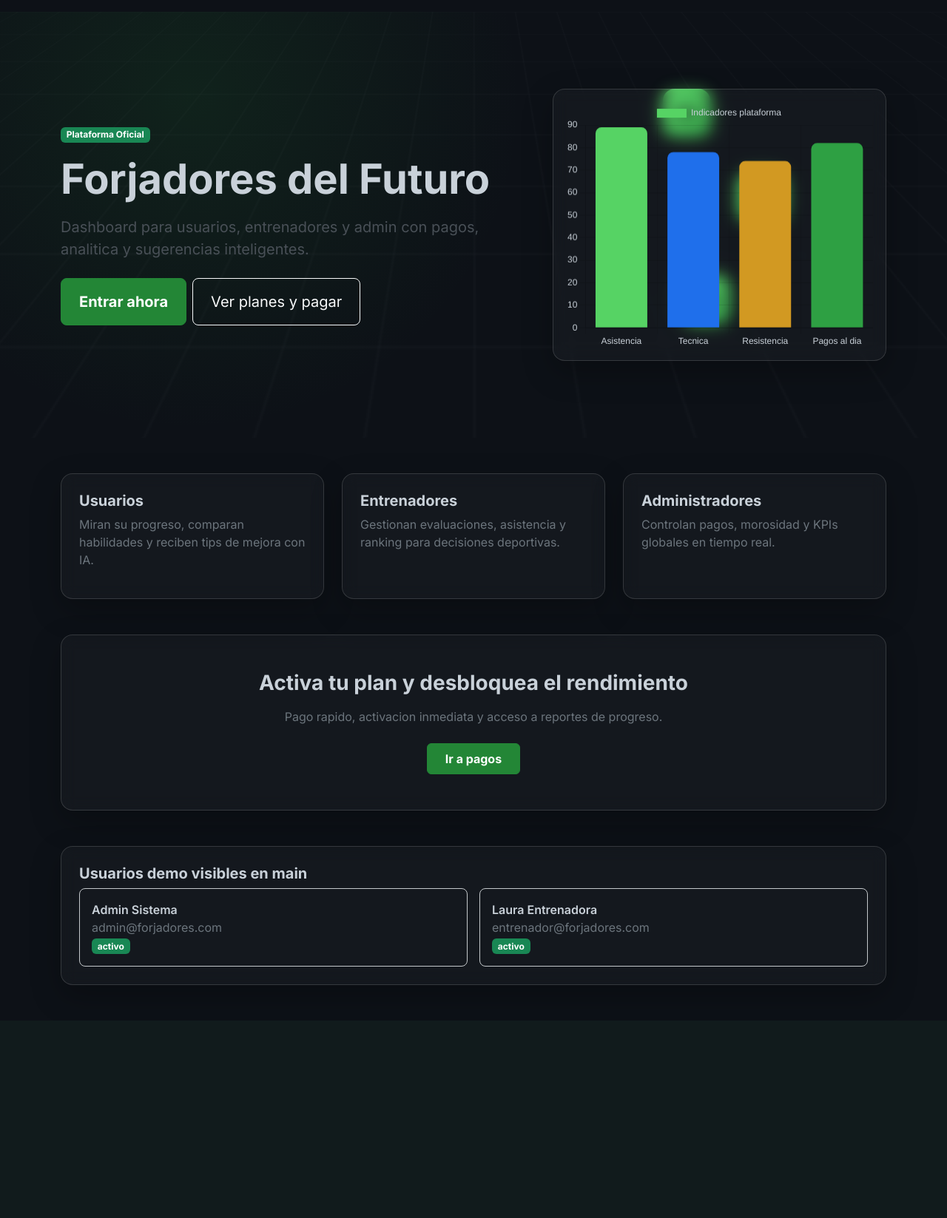
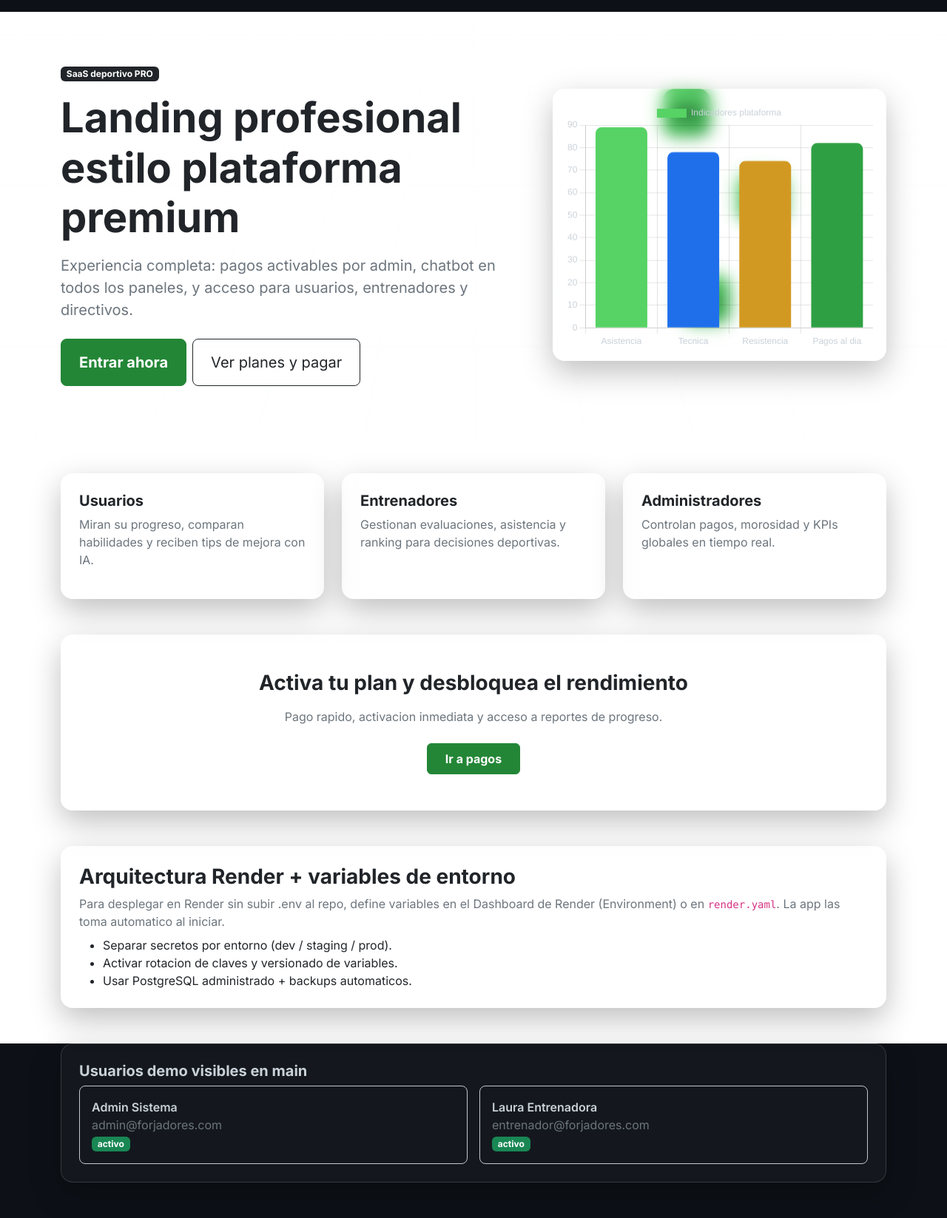
Before and after one commit to theleonw/proyecto-grado, a Flask app: page / in a window 1280 px wide. Shown: the part 57-1704 px from the top of the page at 74% size. Before the commit the page ends 1405 px from the top, so only its background shows below. Run offline with Flask 3, Linux system fonts and the light colour scheme.

Commit message:
Mejora paneles: activar pagos, chatbot UI y nueva landing

```diff
--- a/app/static/css/estilos.css
+++ b/app/static/css/estilos.css
@@ -41,6 +41,13 @@
   min-height: 72vh;
   overflow: hidden;
   background: radial-gradient(circle at 20% 20%, rgba(35,134,54,.15), transparent 40%), #0d1117;
+}
+
+.hero-whop {
+  position: relative;
+  min-height: 72vh;
+  overflow: hidden;
+  background: #ffffff;
 }
 
 .hero-grid {
@@ -104,6 +111,15 @@
 
 .coach-btn { transition: transform .3s ease; }
 .coach-btn:hover { transform: scale(1.08); }
+
+.chat-widget-mini {
+  border: 1px solid #30363d;
+  border-radius: 12px;
+  padding: 12px;
+  background: rgba(13,17,23,.65);
+  display: grid;
+  gap: 8px;
+}
 
 .fade-in-up { animation: fadeUp .55s ease both; }
 @keyframes fadeUp { from { opacity:0; transform: translateY(12px);} to { opacity:1; transform: translateY(0);} }
--- a/app/templates/pagina/index.html
+++ b/app/templates/pagina/index.html
@@ -3,7 +3,7 @@
 {% block title %}Inicio | Forjadores del Futuro{% endblock %}
 
 {% block content %}
-<section class="hero-github d-flex align-items-center">
+<section class="hero-whop d-flex align-items-center">
   <div class="hero-grid"></div>
   <div class="floating-logo logo-a">FBC</div>
   <div class="floating-logo logo-b">SUB</div>
@@ -12,12 +12,12 @@
   <div class="container py-5 position-relative">
     <div class="row align-items-center g-4">
       <div class="col-lg-7" data-aos="fade-up">
-        <span class="badge bg-success mb-3">Plataforma Oficial</span>
-        <h1 class="display-4 fw-bold mb-3">Forjadores del Futuro</h1>
-        <p class="lead text-light-emphasis mb-4">Dashboard para usuarios, entrenadores y admin con pagos, analitica y sugerencias inteligentes.</p>
+        <span class="badge bg-dark mb-3">SaaS deportivo PRO</span>
+        <h1 class="display-4 fw-bold mb-3 text-dark">Landing profesional estilo plataforma premium</h1>
+        <p class="lead text-secondary mb-4">Experiencia completa: pagos activables por admin, chatbot en todos los paneles, y acceso para usuarios, entrenadores y directivos.</p>
         <div class="d-flex gap-2 flex-wrap">
           <a href="{{ url_for('auth.login') }}" class="btn btn-grama btn-lg px-4 py-3">Entrar ahora</a>
-          <a href="{{ url_for('portal.pago') }}" class="btn btn-outline-light btn-lg px-4 py-3">Ver planes y pagar</a>
+          <a href="{{ url_for('portal.pago') }}" class="btn btn-outline-dark btn-lg px-4 py-3">Ver planes y pagar</a>
         </div>
       </div>
       <div class="col-lg-5" data-aos="fade-up" data-aos-delay="120">
@@ -29,7 +29,7 @@
   </div>
 </section>
 
-<section class="py-5">
+<section class="py-5 bg-white text-dark">
   <div class="container">
     <div class="row g-4">
       <div class="col-lg-4" data-aos="flip-left">
@@ -54,12 +54,26 @@
   </div>
 </section>
 
-<section class="pb-5">
+<section class="pb-5 bg-white text-dark">
   <div class="container" data-aos="fade-up">
     <div class="glass-card p-4 p-md-5 text-center">
       <h3 class="fw-bold mb-3">Activa tu plan y desbloquea el rendimiento</h3>
       <p class="text-secondary mb-4">Pago rapido, activacion inmediata y acceso a reportes de progreso.</p>
       <a href="{{ url_for('portal.pago') }}" class="btn btn-grama px-4 py-2">Ir a pagos</a>
+    </div>
+  </div>
+</section>
+
+<section class="pb-5 bg-white text-dark">
+  <div class="container">
+    <div class="glass-card p-4">
+      <h3 class="fw-bold">Arquitectura Render + variables de entorno</h3>
+      <p class="text-secondary mb-2">Para desplegar en Render sin subir .env al repo, define variables en el Dashboard de Render (Environment) o en <code>render.yaml</code>. La app las toma automatico al iniciar.</p>
+      <ul class="mb-0">
+        <li>Separar secretos por entorno (dev / staging / prod).</li>
+        <li>Activar rotacion de claves y versionado de variables.</li>
+        <li>Usar PostgreSQL administrado + backups automaticos.</li>
+      </ul>
     </div>
   </div>
 </section>
```
Also changed, not shown: app/admin/routes.py (+39 -0 lines), app/entrenadores/routes.py (+7 -0 lines), app/templates/admin/dashboard.html (+29 -0 lines), app/templates/entrenador/dashboard.html (+19 -0 lines), app/templates/usuario/dashboard.html (+8 -0 lines).
